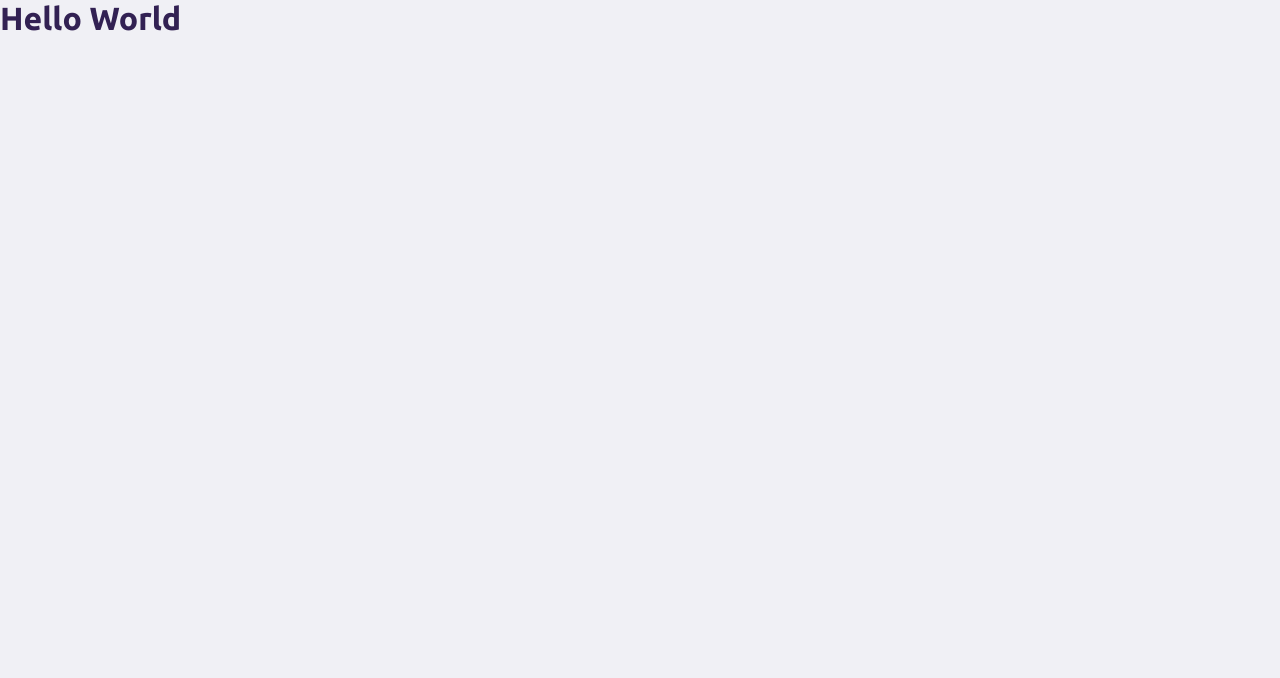
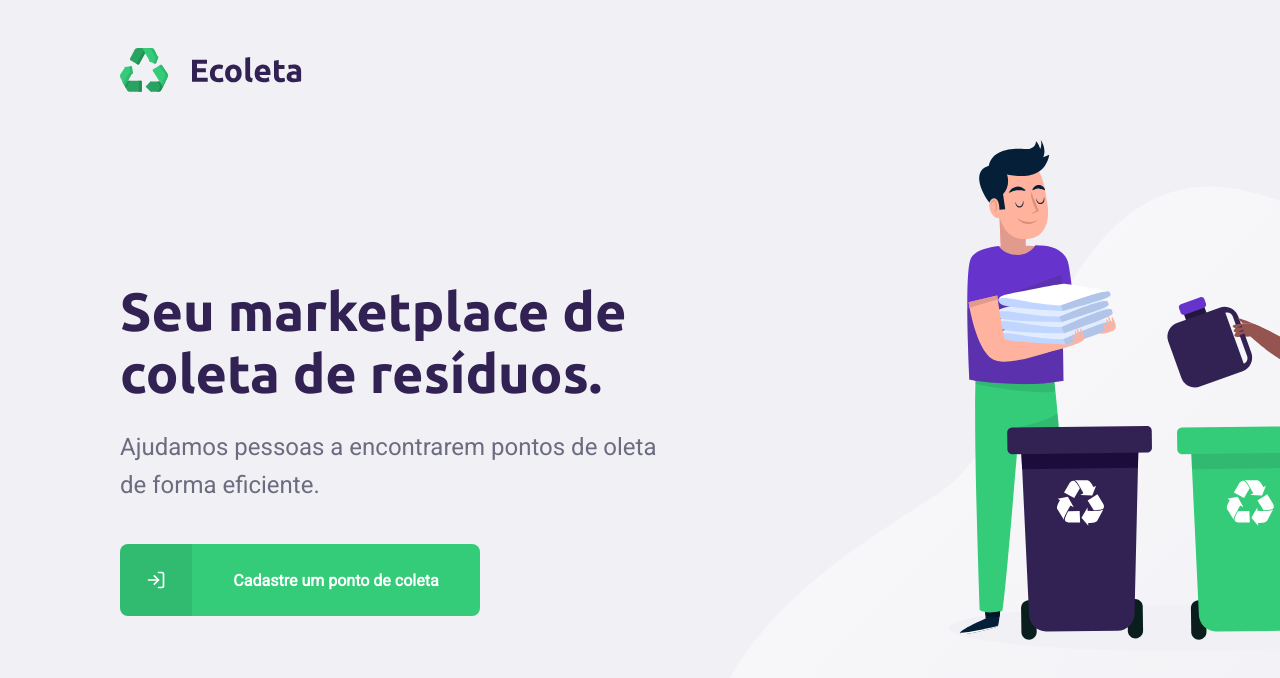
Before and after one commit to midapsh/nlw-01, a React (Create React App) app in the folder web/: page / in a window 1280 px wide. Shown: the top 678 px of the page. Built offline with nearby package versions, Linux system fonts and the light colour scheme; the HTML template or start-up script is replaced by a standard one.

Commit message:
Add new Home page

```diff
--- a/web/src/App.tsx
+++ b/web/src/App.tsx
@@ -1,9 +1,11 @@
 import React from 'react';
 import './App.css';
 
+import Home from "./pages/Home";
+
 function App() {
   return (
-    <h1>Hello World</h1>
+    <Home />
   );
 }
 
--- /dev/null
+++ b/web/src/pages/Home/index.jsx
@@ -0,0 +1,29 @@
+import React from "react";
+import { FiLogIn } from "react-icons/fi";
+import './styles.css';
+import logo from "../../assets/logo.svg";
+
+const Home = () => {
+  return (
+    <div id="page-home">
+      <div className="content">
+        <header>
+          <img src={logo} alt="Ecoleta" />
+        </header>
+        <main>
+          <h1>Seu marketplace de coleta de resíduos.</h1>
+          <p>Ajudamos pessoas a encontrarem pontos de oleta de forma eficiente.</p>
+
+          <a href="/cadastro">
+            <span>
+              <FiLogIn />
+            </span>
+            <strong>Cadastre um ponto de coleta</strong>
+          </a>
+        </main>
+      </div>
+    </div>
+  )
+};
+
+export default Home;
--- /dev/null
+++ b/web/src/pages/Home/styles.css
@@ -0,0 +1,107 @@
+#page-home {
+  height: 100vh;
+
+  background: url('../../assets/home-background.svg') no-repeat 700px bottom;
+}
+
+#page-home .content {
+  width: 100%;
+  height: 100%;
+  max-width: 1100px;
+  margin: 0 auto;
+  padding: 0 30px;
+
+  display: flex;
+  flex-direction: column;
+  align-items: flex-start;
+}
+
+#page-home .content header {
+  margin: 48px 0 0;
+}
+
+#page-home .content main {
+  flex: 1;
+  max-width: 560px;
+
+  display: flex;
+  flex-direction: column;
+  justify-content: center;
+}
+
+#page-home .content main h1 {
+  font-size: 54px;
+  color: var(--title-color);
+}
+
+#page-home .content main p {
+  font-size: 24px;
+  margin-top: 24px;
+  line-height: 38px;
+}
+
+#page-home .content main a {
+  width: 100%;
+  max-width: 360px;
+  height: 72px;
+  background: var(--primary-color);
+  border-radius: 8px;
+  text-decoration: none;
+
+  display: flex;
+  align-items: center;
+  overflow: hidden;
+
+  margin-top: 40px;
+}
+
+#page-home .content main a span {
+  display: block;
+  background: rgba(0, 0, 0, 0.08);
+  width: 72px;
+  height: 72px;
+
+  display: flex;
+  align-items: center;
+  justify-content: center;
+  transition: background-color 0.2s;
+}
+
+#page-home .content main a span svg {
+  color: #FFF;
+  width: 20px;
+  height: 20px;
+}
+
+#page-home .content main a strong {
+  flex: 1;
+  text-align: center;
+  color: #FFF;
+}
+
+#page-home .content main a:hover {
+  background: #2FB86E;
+}
+
+@media(max-width: 900px) {
+  #page-home .content {
+    align-items: center;
+    text-align: center;
+  }
+
+  #page-home .content header {
+    margin: 48px auto 0;
+  }
+
+  #page-home .content main {
+    align-items: center;
+  }
+
+  #page-home .content main h1 {
+    font-size: 42px;
+  }
+
+  #page-home .content main p {
+    font-size: 24px;
+  }
+}
```
Also changed, not shown: web/src/assets/home-background.svg (added), web/src/assets/logo.svg (added).
